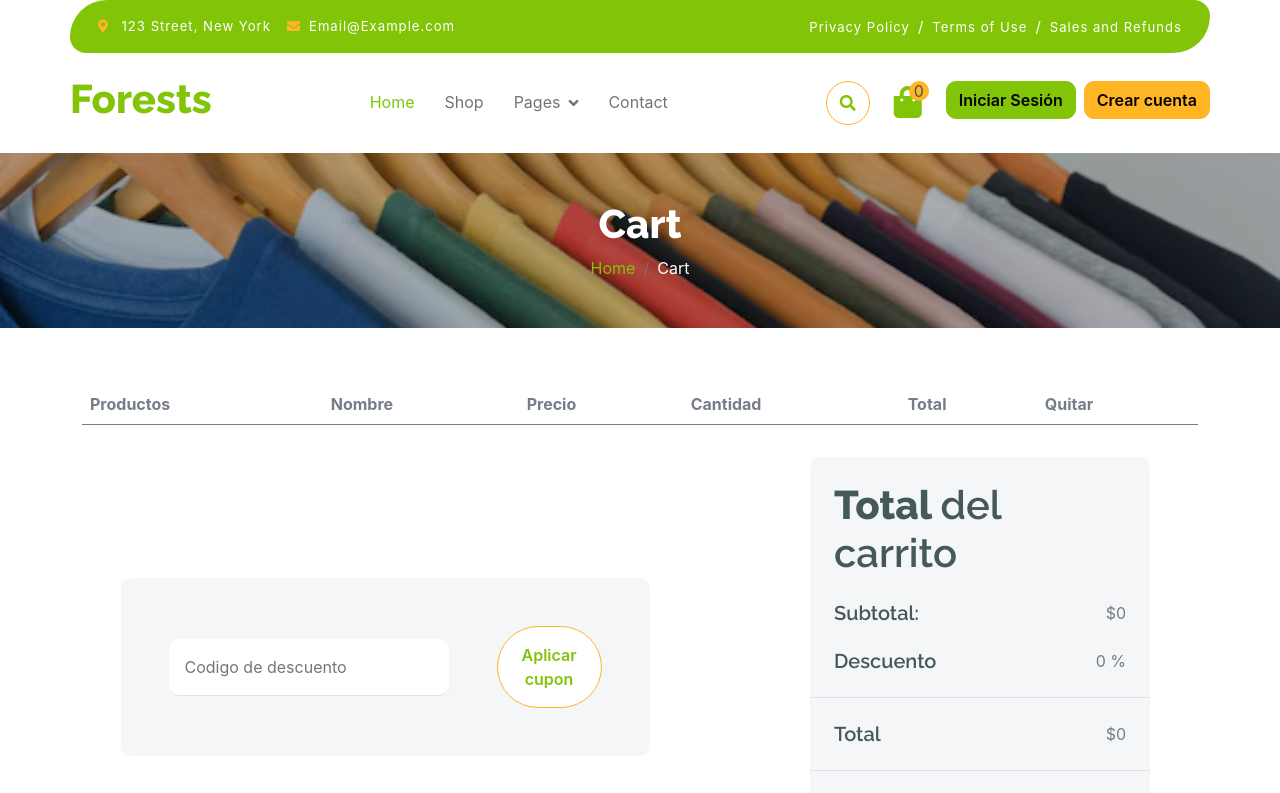
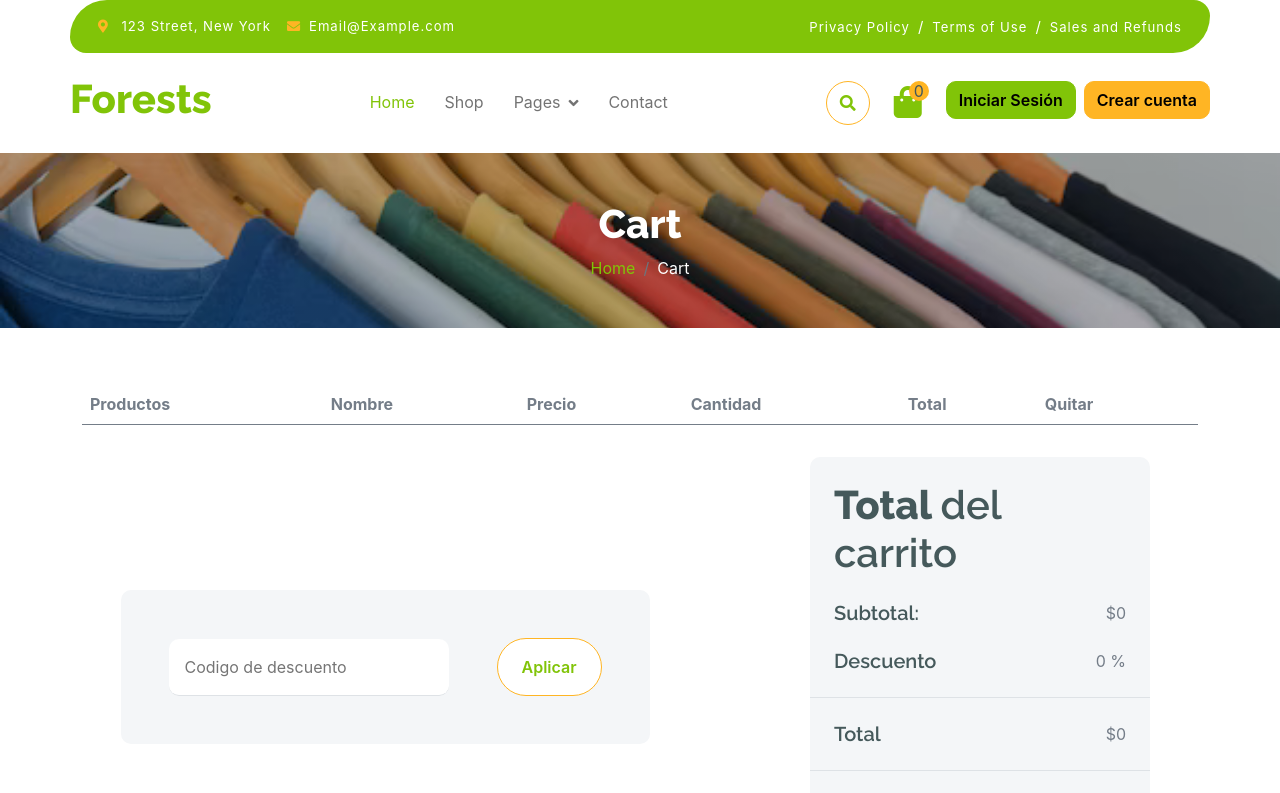
Before and after one commit to joseAntvc/proyecto-final, a React (Create React App) app: page /cart in a window 1280 px wide. Shown: the top 793 px of the page. Built offline with nearby package versions, Linux system fonts and the light colour scheme.

Commit message:
Cambio de sesion, index y shop

```diff
--- a/src/components/Pages/Cart.js
+++ b/src/components/Pages/Cart.js
@@ -1,4 +1,4 @@
-import React, { useContext, useEffect, useState } from 'react'
+import React, { useContext, useEffect, useRef, useState } from 'react'
 import Page from '../elements/Page'
 import Spinner from '../elements/Spinner';
 import { CartContext } from '../../context/CartContext';
@@ -7,6 +7,11 @@ function Cart() {
 
     const [loading, setLoading] = useState(true);
     const { carrito, priceTotal, hadleBorrar, handleSum, handleRest } = useContext(CartContext);
+    const code = useRef('');
+
+    const handleApplyCode = (e) => {
+
+    }
 
     useEffect(() => {
         window.scrollTo(0, 0);
@@ -81,8 +86,12 @@ function Cart() {
                     <div className="mt-3 d-flex justify-content-between mx-5">
                         <div className="d-flex align-items-center justify-content-center col-6">
                             <div className="d-flex h-auto w-auto align-items-center justify-content-center bg-light rounded p-5">
-                                <input type="text" className="border-0 border-bottom rounded me-5 p-3" placeholder="Codigo de descuento" />
-                                <button className="btn border-secondary rounded-pill px-4 py-3 text-primary bg-white" type="button">Aplicar cupon</button>
+                                <input type="text" className="border-0 border-bottom rounded me-5 p-3" placeholder="Codigo de descuento"
+                                    ref={code}
+                                />
+                                <button className="btn border-secondary rounded-pill px-4 py-3 text-primary bg-white" type="button"
+                                    onClick={handleApplyCode}
+                                >Aplicar</button>
                             </div>
                         </div>
                         <div className="col-sm-8 col-md-7 col-lg-6 col-xl-4">
--- a/src/components/Pages/Index.js
+++ b/src/components/Pages/Index.js
@@ -1,8 +1,12 @@
-import React from 'react'
+import React, { useEffect } from 'react'
 import { Link } from 'react-router-dom';
 import Feature from '../elements/Feature'
 
 function Index() {
+
+    useEffect(() => {
+        window.scrollTo(0, 0);
+    }, []);
     return (
         <div>
             <div className="container-fluid py-5 mb-5 hero-header">
@@ -10,21 +14,18 @@ function Index() {
                     <div className="row g-5 align-items-center">
                         <div className="col-md-12 col-lg-7">
                             <h4 className="mb-3 text-secondary">100% Ropa de moda</h4>
-                            <h1 className="mb-5 display-3 text-primary">Ropa nueva y <br/> de moda </h1>
-                            <div className="position-relative mx-auto">
-                                <input className="form-control border-2 border-secondary w-75 py-3 px-4 rounded-pill" type="number" placeholder="Search" />
-                                <button type="submit" className="btn btn-primary border-2 border-secondary py-3 px-4 position-absolute rounded-pill text-white h-100" style={{ top: 0, right: '25%' }}>Enviar</button>
-                            </div>
+                            <h1 className="mb-5 display-3 text-primary">Ropa nueva y <br /> de moda </h1>
+                            <Link to="/shop" type="submit" className="w-25 btn btn-primary border-2 border-secondary py-3 px-4 rounded-pill text-white" style={{ top: 0, right: '25%' }}>Ver productos</Link>
                         </div>
                         <div className="col-md-12 col-lg-5">
                             <div id="carouselId" className="carousel slide position-relative" data-bs-ride="carousel">
                                 <div className="carousel-inner" role="listbox">
                                     <div className="carousel-item active rounded">
-                                        <img src="img/camisas.png" className="img-fluid w-100 h-100 bg-secondary rounded" alt="First slide" style={{ maxHeight: "400px" }}/>
+                                        <img src="img/camisas.png" className="img-fluid w-100 h-100 bg-secondary rounded" alt="First slide" style={{ maxHeight: "400px" }} />
                                         <Link to="#" className="btn px-4 py-2 text-white rounded">Camisas</Link>
                                     </div>
                                     <div className="carousel-item rounded">
-                                        <img src="img/zapatos.png" className="img-fluid w-100 h-100 rounded" alt="Second slide" style={{ maxHeight: "400px"  }}/>
+                                        <img src="img/zapatos.png" className="img-fluid w-100 h-100 rounded" alt="Second slide" style={{ maxHeight: "400px" }} />
                                         <Link to="#" className="btn px-4 py-2 text-white rounded">Zapatos</Link>
                                     </div>
                                 </div>
--- a/src/components/Pages/Shop.js
+++ b/src/components/Pages/Shop.js
@@ -201,7 +201,7 @@ function Shop() {
                                                             <div className="col-lg-6">
                                                                 <i className="bi bi-exclamation-triangle display-1 text-secondary"></i>
                                                                 <h1 className="mb-4">{errorMessage}</h1>
-                                                                <p className="mb-4">Lo sentimos, limpia el buscador o selecciona de nuevo la ventana de shop</p>
+                                                                <p className="mb-4">Lo sentimos, limpia el buscador o selecciona la ventana de shop</p>
                                                                 <button className="btn border-secondary rounded-pill py-3 px-5" onClick={() => setSearchKeyword("")}>Regresar shop</button>
                                                             </div>
                                                         </div>
--- a/src/context/AuthContext.js
+++ b/src/context/AuthContext.js
@@ -6,7 +6,7 @@ export const AuthProvider = ({ children }) => {
   const [isLogIn, setIsLogIn] = useState(false);
 
   useEffect(() => {
-    const token = localStorage.getItem('userToken');
+    const token = localStorage.getItem('user');
     if (token) {
       setIsLogIn(true); // Usuario logueado
     } else {
```
